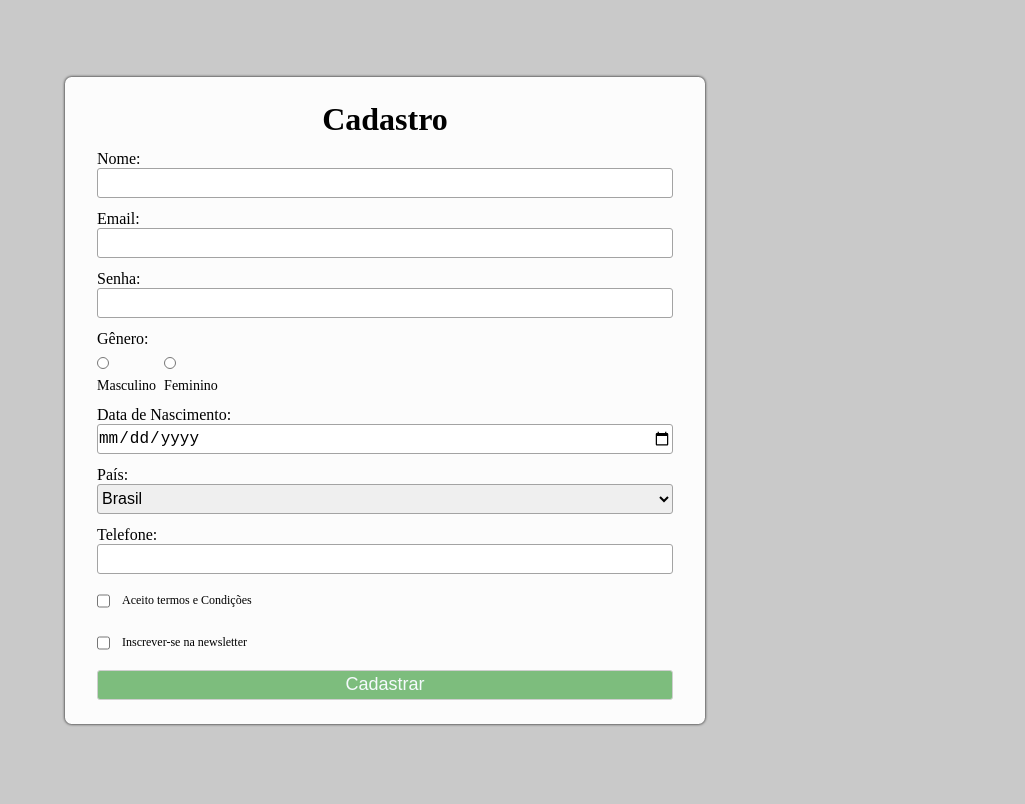
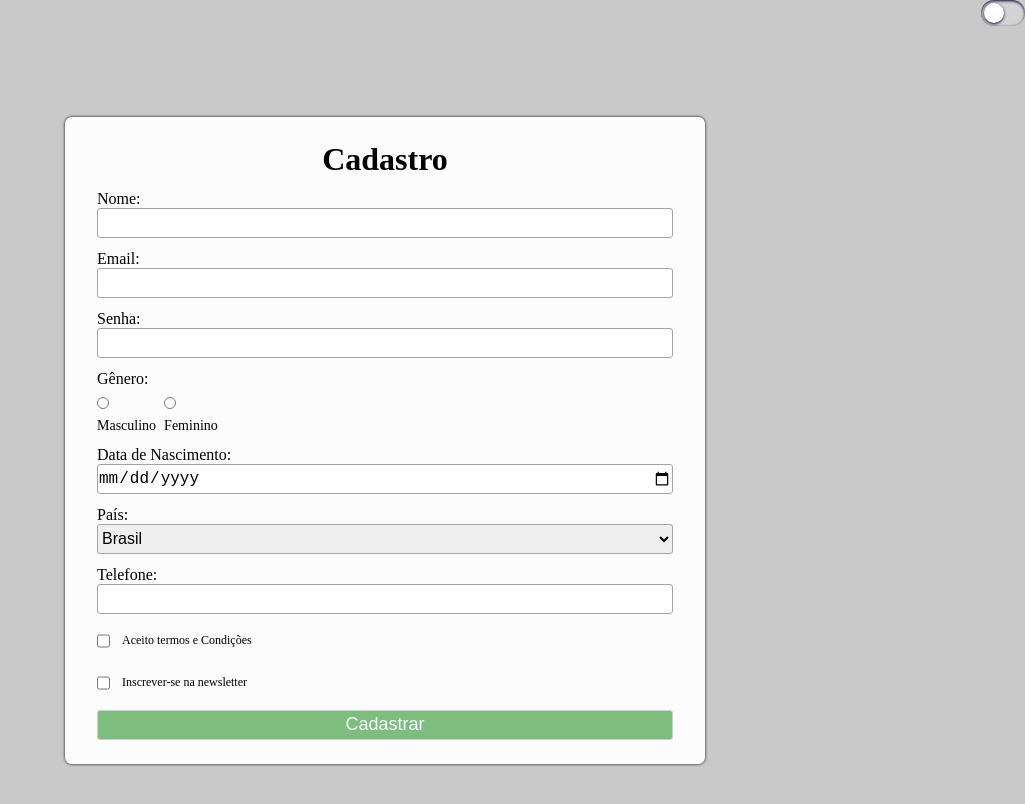
Before and after one commit to dev-Raffa/desafio-html-css, a plain HTML site: page index.html in a window 1280 px wide. Shown: the whole page, without its empty margins (255-1280 px from the left). Drawn offline with Linux system fonts and the light colour scheme.

Commit message:
toggleTheme

```diff
--- a/index.html
+++ b/index.html
@@ -7,6 +7,9 @@
     <link rel="stylesheet" href="styles.css">
 </head>
 <body>
+    <header>
+        <label><input type="checkbox" name="toggleTheme"></label>
+    </header>
     <main>
         <form action="#">
             <h1>Cadastro</h1>
--- a/styles.css
+++ b/styles.css
@@ -9,6 +9,57 @@
 
 body{
     background-color: rgb(201, 201, 201);
+}
+
+body:has(input[name="toggleTheme"]:checked){
+    background-color: black;
+    color:#fff;
+}
+
+header{
+    height: 40px;
+    display: flex;
+    justify-content: right;
+
+    label{
+        input[name="toggleTheme"]{
+            appearance: none;
+            position:relative;
+            display: inline-block;
+            background: lightgrey;
+            height: 1.65rem;
+            width: 2.75rem;
+            vertical-align:center;
+            box-shadow:0px 1px 3px #003 inset;
+            border-radius: 2rem;
+            transition:0.25s linear background;
+        }
+
+        input[name="toggleTheme"]::before{
+            content:'';
+            cursor:pointer;
+            display:block;
+            width:1.25rem;
+            height:1.25rem;
+            background:#fff;
+            border-radius:1.2rem;
+            position:absolute;
+            top:0.2rem;
+            left:0.2rem;
+            box-shadow: 0px 1px 3px #003;
+            transition:0.25s linear transform;
+            transform: translateX(0rem);
+        }
+
+        input[name="toggleTheme"]:checked{
+            background:green;
+        }
+
+        input[name="toggleTheme"]:checked::before{
+            transform: translateX(1rem)
+        }
+
+    }
 }
 
 main {
```
